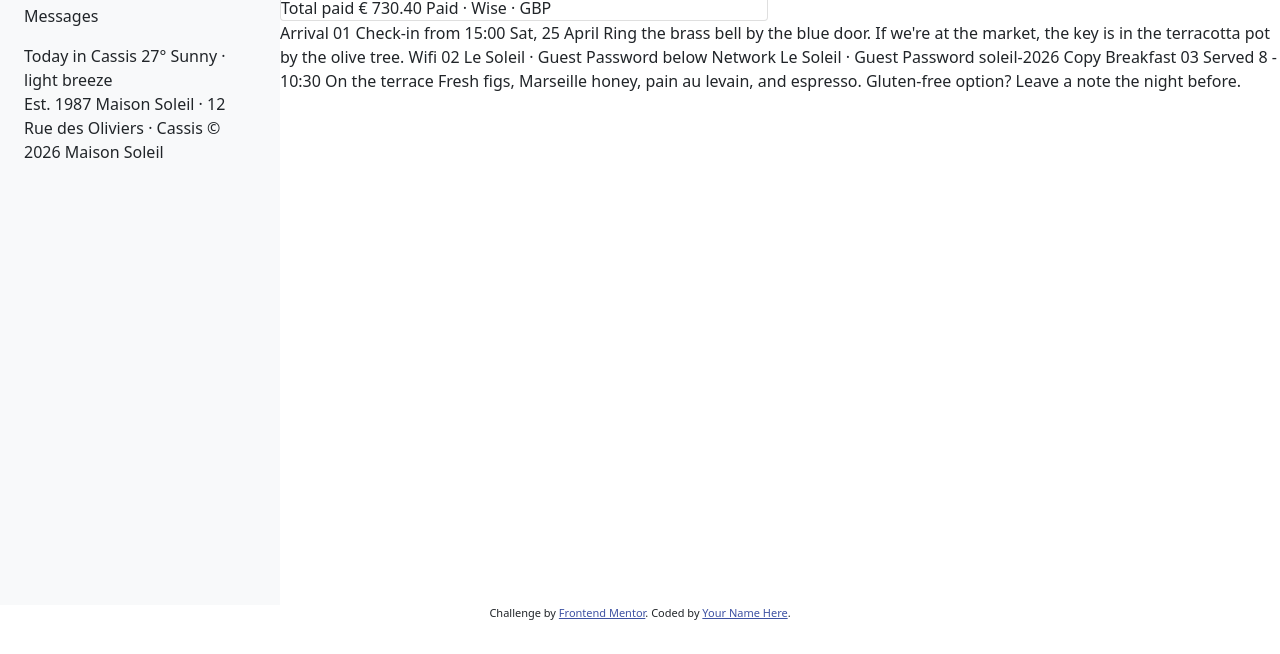
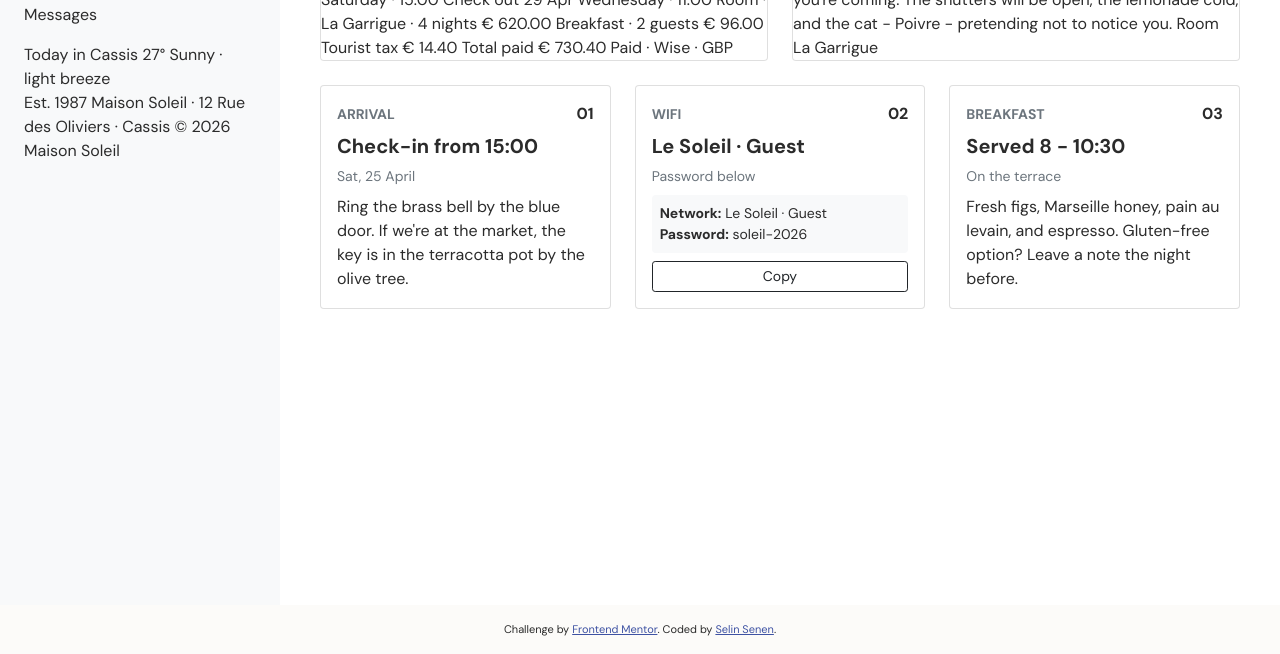
Before and after one commit to selinsenenharsch/hotel-booking-confirmation-page-main, a plain HTML site: page index.html in a window 1280 px wide. Shown: the part 195-849 px from the top of the page. Before the commit the page ends 817 px from the top, so only its background shows below. Drawn offline with nearby package versions, Linux system fonts and the light colour scheme; a web font is replaced by a local one.

Commit message:
feat(styles): add custom Google Fonts and clean up layout rules

```diff
--- a/index.html
+++ b/index.html
@@ -112,40 +112,60 @@
       </div>
 
 
-      <!-- Guest info row starts -->
 
-      <!-- Arrival -->
-      Arrival
-      01
-      Check-in from 15:00
-      Sat, 25 April
-      Ring the brass bell by the blue door. If we're at the market, the key is in the terracotta pot by the olive tree.
+      <div class="row mt-4">
+        <div class="col-lg-4 mb-3">
+          <div class="card h-100 p-3">
+            <div class="d-flex justify-content-between align-items-center mb-2">
+              <span class="text-uppercase fw-bold text-muted small">Arrival</span>
+              <span class="fw-bold">01</span>
+            </div>
+            <h5 class="fw-bold">Check-in from 15:00</h5>
+            <p class="text-muted small mb-2">Sat, 25 April</p>
+            <p class="card-text">Ring the brass bell by the blue door. If we're at the market, the key is in the
+              terracotta pot by the olive tree.</p>
+          </div>
+        </div>
 
-      <!-- Wifi -->
-      Wifi
-      02
-      Le Soleil · Guest
-      Password below
-      Network
-      Le Soleil · Guest
-      Password
-      soleil-2026
-      Copy
 
-      <!-- Breakfast -->
-      Breakfast
-      03
-      Served 8 - 10:30
-      On the terrace
-      Fresh figs, Marseille honey, pain au levain, and espresso. Gluten-free option? Leave a note the night before.
+        <div class="col-lg-4 mb-3">
+          <div class="card h-100 p-3">
+            <div class="d-flex justify-content-between align-items-center mb-2">
+              <span class="text-uppercase fw-bold text-muted small">Wifi</span>
+              <span class="fw-bold">02</span>
+            </div>
+            <h5 class="fw-bold">Le Soleil · Guest</h5>
+            <p class="text-muted small mb-2">Password below</p>
+            <div class="bg-light p-2 rounded mb-2 small">
+              <div><strong>Network:</strong> Le Soleil · Guest</div>
+              <div><strong>Password:</strong> soleil-2026</div>
+            </div>
+            <button class="btn btn-sm btn-outline-dark mt-auto">Copy</button>
+          </div>
+        </div>
 
-      <!-- Guest info row ends -->
+
+        <div class="col-lg-4 mb-3">
+          <div class="card h-100 p-3">
+            <div class="d-flex justify-content-between align-items-center mb-2">
+              <span class="text-uppercase fw-bold text-muted small">Breakfast</span>
+              <span class="fw-bold">03</span>
+            </div>
+            <h5 class="fw-bold">Served 8 - 10:30</h5>
+            <p class="text-muted small mb-2">On the terrace</p>
+            <p class="card-text">Fresh figs, Marseille honey, pain au levain, and espresso. Gluten-free option? Leave a
+              note the night before.</p>
+          </div>
+        </div>
+      </div>
+
+
     </main>
   </div>
 
   <footer class="attribution">
     Challenge by <a href="https://www.frontendmentor.io?ref=challenge">Frontend Mentor</a>.
-    Coded by <a href="#">Your Name Here</a>.
+    Coded by <a href="#">Selin Senen</a>.
   </footer>
 </body>
 
--- a/styles.css
+++ b/styles.css
@@ -1,11 +1,14 @@
- .attribution {
-     font-size: 0.6875rem;
-     text-align: center;
+
+.font-serif {
+    font-family: 'Fraunces', serif;
 }
 
- .attribution a {
-     color: hsl(228, 45%, 44%);
+body {
+    font-family: 'DM Sans', sans-serif;
+    background-color: #fcfbf9;
+    color: #2b2b2b;
 }
+
 
 aside {
     background-color: #f8f9fa;
@@ -13,7 +16,20 @@
     min-height: 100vh;
 }
 
+
 main {
     background-color: #ffffff;
     flex-grow: 1;
+    padding: 2.5rem;
 }
+
+
+.attribution {
+    font-size: 0.6875rem;
+    text-align: center;
+    padding: 1rem;
+}
+
+.attribution a {
+    color: hsl(228, 45%, 44%);
+}
```
Lines whose indentation alone changed are shown as unchanged.
